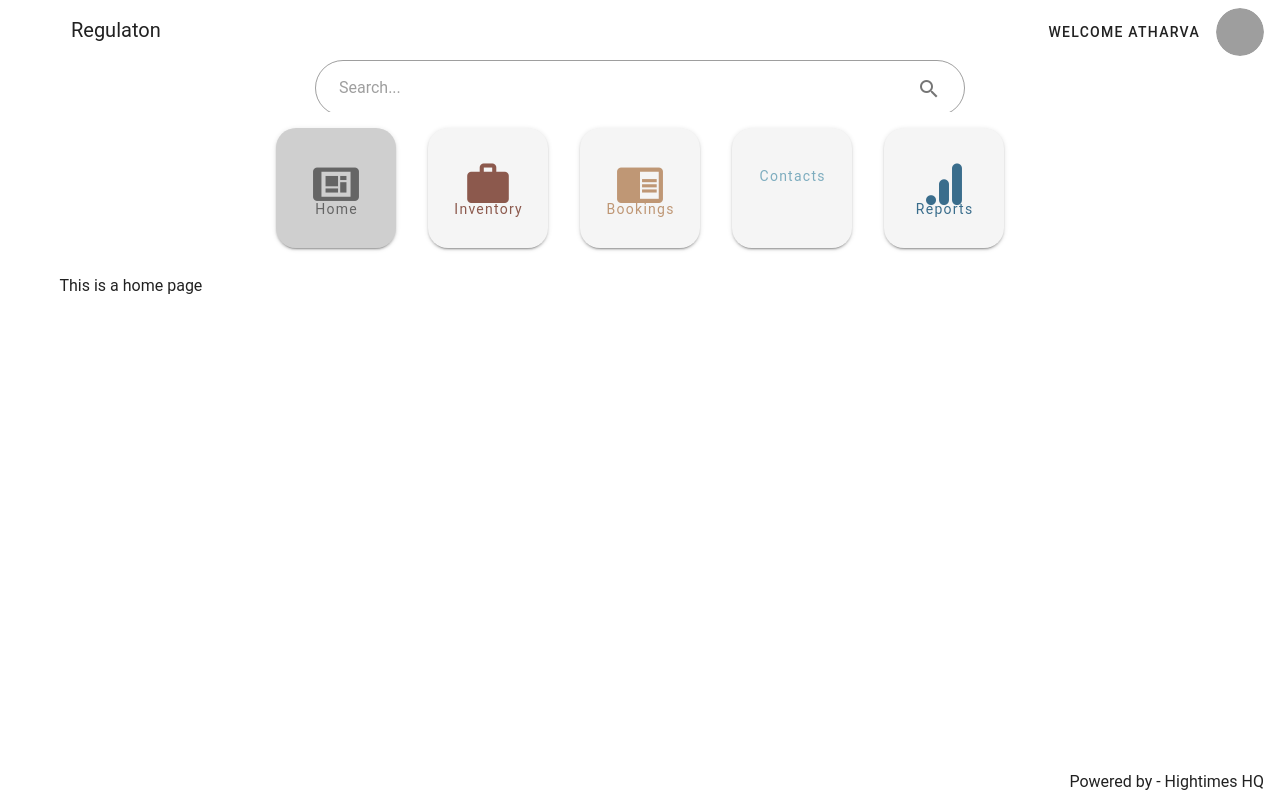
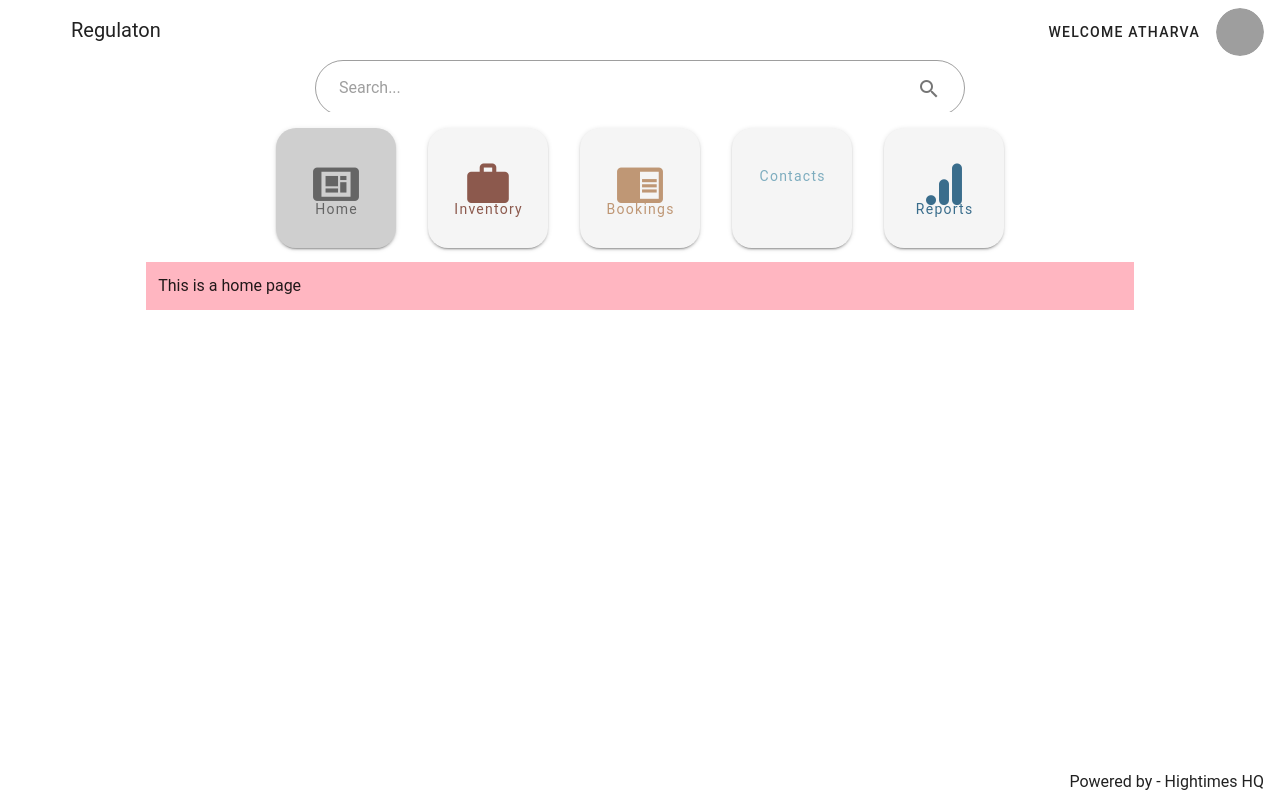
Before and after one commit to high-times/regulaton-frontend, a Vue app: page /inventory in a window 1280 px wide. Built offline with nearby package versions, Linux system fonts and the light colour scheme; grey boxes are pictures that could not be loaded; a small style sheet from the web is missing.

Commit message:
front end Buttons completed - formatting - page routing - icons - page formatted

```diff
--- a/src/AppMain.vue
+++ b/src/AppMain.vue
@@ -40,16 +40,30 @@
                         link="/contacts"
                         name="Contacts"
                 />
-                <PageViewButton :color="this.$vuetify.theme.themes.light.reports" icon="mdi-google-analytics"
-                                link="/reports"
-                                name="Reports"/>
+                <PageViewButton
+                        :color="this.$vuetify.theme.themes.light.reports"
+                        icon="mdi-google-analytics"
+                        link="/reports"
+                        name="Reports"/>
 
             </v-card>
 
             <!--            content of each page view goes here-->
 
             <v-container class="px-3">
-                <router-view/>
+                <v-row>
+                    <v-col cols="1">
+
+                    </v-col>
+                    <v-col cols="10" style="background-color: lightpink">
+                        <router-view/>
+                    </v-col>
+                    <v-col cols="1">
+
+                    </v-col>
+
+
+                </v-row>
             </v-container>
         </v-col>
     </v-row>
```
